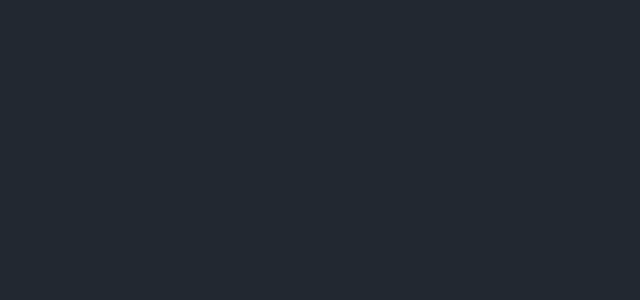
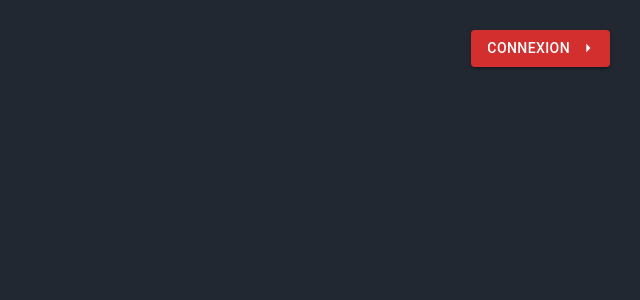
Before and after one commit to ahmedGHANIM327/Arduino-Project, a React (Create React App) app in the folder NotifyMe-Frontend/notifymefrontend/: page / in a window 1280 px wide. Shown: the top 300 px of the page, without its empty margins (640-1280 px from the left). Built offline with nearby package versions, Linux system fonts and the light colour scheme.

Commit message:
and also App.js

```diff
--- a/NotifyMe-Frontend/notifymefrontend/src/App.js
+++ b/NotifyMe-Frontend/notifymefrontend/src/App.js
@@ -1,6 +1,6 @@
 import './App.css';
 import Sidenav from './Sidenav/Sidenav';
-import { BrowserRouter as Router , Route, Routes , NavLink } from 'react-router-dom';
+import { BrowserRouter as Router , Route, Routes } from 'react-router-dom';
 import Home from './HOME/Home';
 import Dashboard from './Dashboard/Dashboard'
 import Employees from './Employees/Employees'
--- a/NotifyMe-Frontend/notifymefrontend/src/HOME/Home.css
+++ b/NotifyMe-Frontend/notifymefrontend/src/HOME/Home.css
@@ -8,3 +8,16 @@
     height: 100%;
     width: 100%;
 }
+
+.connexion
+{
+    position: absolute !important;
+    right: 30px;
+    top: 30px;
+    transition: transform 1s;
+}
+
+.connexion:hover
+{
+    transform: scale(1.2);
+}
--- a/NotifyMe-Frontend/notifymefrontend/src/HOME/Home.js
+++ b/NotifyMe-Frontend/notifymefrontend/src/HOME/Home.js
@@ -1,6 +1,8 @@
 import {useState} from 'react';
-import App from '../App'
-import './Home.css'
+import './Home.css';
+import Button from '@mui/material/Button';
+import ArrowRightIcon from '@mui/icons-material/ArrowRight';
+import { useNavigate } from 'react-router-dom';
 
 export default function Home() {
 
@@ -10,9 +12,11 @@ export default function Home() {
         setHomePage(false);
     }
 
+    const navigate = useNavigate();
+
     return (
         <div id="home">
-
+            <Button className='connexion' variant="contained" endIcon={<ArrowRightIcon />} onClick={() => navigate('/notifyme/')} color="error">Connexion</Button>
         </div>
     )
 }
--- a/NotifyMe-Frontend/notifymefrontend/src/Sidenav/Sidenav.js
+++ b/NotifyMe-Frontend/notifymefrontend/src/Sidenav/Sidenav.js
@@ -8,11 +8,12 @@ import MenuIcon from '@mui/icons-material/Menu';
 import Avatar from '@mui/material/Avatar';
 import Button from '@mui/material/Button';
 import KeyboardArrowLeftIcon from '@mui/icons-material/KeyboardArrowLeft';
-import {NavLink, Outlet } from 'react-router-dom';
+import {NavLink, Outlet , useNavigate } from 'react-router-dom';
 
 export default function Sidenav() {
 
     const [nav_opened , setNavOpened] = useState(false);
+    const navigate = useNavigate();
 
     return (
             <div id="sidenav">
@@ -28,7 +29,7 @@ export default function Sidenav() {
                         <li><NavLink to="/notifyme/employees" onClick={() => setNavOpened(!nav_opened)} className={({isActive}) => { return isActive ? "activLink" : ""}}><PersonIcon />Employees</NavLink></li>
                         <li><NavLink to="/notifyme/groups" onClick={() => setNavOpened(!nav_opened)} className={({isActive}) => { return isActive ? "activLink" : ""}}><GroupIcon />Groups</NavLink></li>
                     </ul>
-                    <Button className='deconnexion' variant="contained" startIcon={<KeyboardArrowLeftIcon />} color="error">Deconnexion</Button>
+                    <Button onClick={() => navigate('/')} className='deconnexion' variant="contained" startIcon={<KeyboardArrowLeftIcon />} color="error">Deconnexion</Button>
                 </div>
             </div>
             <div className='main-content'>
--- a/NotifyMe-Frontend/notifymefrontend/src/index.js
+++ b/NotifyMe-Frontend/notifymefrontend/src/index.js
@@ -1,13 +1,7 @@
 import React from 'react';
 import ReactDOM from 'react-dom';
 import './index.css';
-import { BrowserRouter as Router , Route, Routes , NavLink } from 'react-router-dom';
 import App from './App';
-import Home from './HOME/Home';
-import Dashboard from './Dashboard/Dashboard'
-import Employees from './Employees/Employees'
-import Messages from './Messages/Messages'
-import Groups from './Groups/Groups'
 
 ReactDOM.render(
   <React.StrictMode>
```
